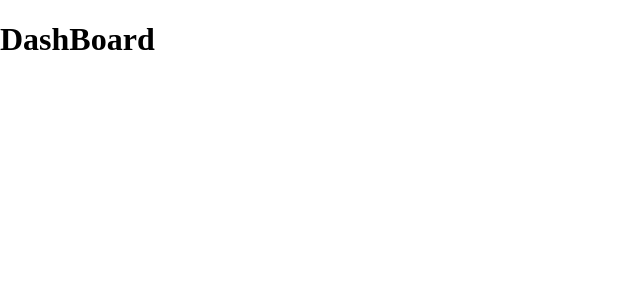
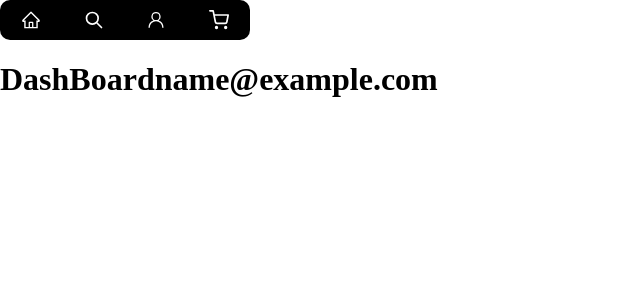
Before and after one commit to develhope/FS34-Team2-Project2, a React (Vite) app in the folder Progetto2/: page /dashboard in a window 1280 px wide. Shown: the top 300 px of the page, without its empty margins (0-640 px from the left). Built offline with nearby package versions, Linux system fonts and the light colour scheme; sample sign-in values are in the browser's storage; a web font is replaced by a local one.

Commit message:
Inizio DashBoard e fix errori

```diff
--- a/Progetto2/src/Carrello.jsx
+++ b/Progetto2/src/Carrello.jsx
@@ -1,4 +1,3 @@
-
 import { useEffect, useState } from "react";
 
 export default function Carrello() {
@@ -26,8 +25,9 @@
     (acc, item) => acc + item.price * item.quantity,
     0
   );
-
+  console.log(totale);
   return (
+    <div className="login">
       <div>
         <h1 className="bestiario">CARRELLO</h1>
         {prodottiCarrello.length === 0 ? (
@@ -52,5 +52,6 @@
           </>
         )}
       </div>
+    </div>
   );
 }
--- a/Progetto2/src/Components/NavBar.jsx
+++ b/Progetto2/src/Components/NavBar.jsx
@@ -56,8 +56,8 @@
               <a href="#contatti">Contatti </a>
             </div>
           </div>
-          <Link to="/carrello" className="carrello-container">
-            <div className="carrello-container">
+          <Link to="/carrello">
+            <div className="carrelloNavbar">
               <svg
                 className="carrello"
                 viewBox="0 0 32 32"
--- a/Progetto2/src/Components/Negozio.jsx
+++ b/Progetto2/src/Components/Negozio.jsx
@@ -24,7 +24,7 @@
           <div className="card" key={index}>
             <h3>{item.nome}</h3>
             <img src={item.immagine} />
-            <p>{item.prezzo}</p>
+            <p>{item.prezzo}€</p>
             <button
               onClick={() =>
                 aggiungiAlCarrello({
--- a/Progetto2/src/DashBoard.jsx
+++ b/Progetto2/src/DashBoard.jsx
@@ -1,7 +1,83 @@
+import { useAuth } from "./Context/authContext";
 export default function DashBoard() {
+  const { user } = useAuth();
   return (
     <>
-      <h1>DashBoard</h1>
+      <div className="button-container">
+        <button className="button">
+          <svg
+            className="icon"
+            stroke="currentColor"
+            fill="currentColor"
+            stroke-width="0"
+            viewBox="0 0 1024 1024"
+            height="1em"
+            width="1em"
+            xmlns="http://www.w3.org/2000/svg"
+          >
+            <path d="M946.5 505L560.1 118.8l-25.9-25.9a31.5 31.5 0 0 0-44.4 0L77.5 505a63.9 63.9 0 0 0-18.8 46c.4 35.2 29.7 63.3 64.9 63.3h42.5V940h691.8V614.3h43.4c17.1 0 33.2-6.7 45.3-18.8a63.6 63.6 0 0 0 18.7-45.3c0-17-6.7-33.1-18.8-45.2zM568 868H456V664h112v204zm217.9-325.7V868H632V640c0-22.1-17.9-40-40-40H432c-22.1 0-40 17.9-40 40v228H238.1V542.3h-96l370-369.7 23.1 23.1L882 542.3h-96.1z"></path>
+          </svg>
+        </button>
+        <button className="button">
+          <svg
+            className="icon"
+            stroke="currentColor"
+            fill="none"
+            stroke-width="2"
+            viewBox="0 0 24 24"
+            aria-hidden="true"
+            height="1em"
+            width="1em"
+            xmlns="http://www.w3.org/2000/svg"
+          >
+            <path
+              stroke-linecap="round"
+              stroke-linejoin="round"
+              d="M21 21l-6-6m2-5a7 7 0 11-14 0 7 7 0 0114 0z"
+            ></path>
+          </svg>
+        </button>
+        <button className="button">
+          <svg
+            className="icon"
+            stroke="currentColor"
+            fill="currentColor"
+            stroke-width="0"
+            viewBox="0 0 24 24"
+            height="1em"
+            width="1em"
+            xmlns="http://www.w3.org/2000/svg"
+          >
+            <path d="M12 2.5a5.5 5.5 0 0 1 3.096 10.047 9.005 9.005 0 0 1 5.9 8.181.75.75 0 1 1-1.499.044 7.5 7.5 0 0 0-14.993 0 .75.75 0 0 1-1.5-.045 9.005 9.005 0 0 1 5.9-8.18A5.5 5.5 0 0 1 12 2.5ZM8 8a4 4 0 1 0 8 0 4 4 0 0 0-8 0Z"></path>
+          </svg>
+        </button>
+
+        <button className="button">
+          <svg
+            className="icon"
+            stroke="currentColor"
+            fill="none"
+            stroke-width="2"
+            viewBox="0 0 24 24"
+            stroke-linecap="round"
+            stroke-linejoin="round"
+            height="1em"
+            width="1em"
+            xmlns="http://www.w3.org/2000/svg"
+          >
+            <circle cx="9" cy="21" r="1"></circle>
+            <circle cx="20" cy="21" r="1"></circle>
+            <path d="M1 1h4l2.68 13.39a2 2 0 0 0 2 1.61h9.72a2 2 0 0 0 2-1.61L23 6H6"></path>
+          </svg>
+        </button>
+      </div>
+
+      <h1>
+        DashBoard
+        {user.nome}
+        {user.cognome}
+        {user.email}
+      </h1>
     </>
   );
 }
--- a/Progetto2/src/ItemsNegozio.jsx
+++ b/Progetto2/src/ItemsNegozio.jsx
@@ -3,37 +3,37 @@
     nome: "Dadi Da Gioco",
     immagine:
       "https://everhearthinn.com/wp-content/uploads/2022/06/Dwarven-Hammer-Copper-Metal-DnD-Dice-Set.webp",
-    prezzo: "15.99€",
+    prezzo: 15.99,
   },
   {
     nome: "Torre Lancia Dadi",
     immagine:
       "https://i.etsystatic.com/19673862/r/il/600bff/5729843021/il_570xN.5729843021_ryv6.jpg",
-    prezzo: "39.99€",
+    prezzo: 39.99,
   },
   {
     nome: "Pedine Guerrieri",
     immagine:
       "https://weprintminiatures.com/cdn/shop/collections/dungeons-and-dragons-miniatures-403784_1024x1024.jpg?v=1696606504",
-    prezzo: "5.99€ (CAD)",
+    prezzo: 5.99,
   },
   {
     nome: "Scrigno Per Dadi",
     immagine:
       "https://i.etsystatic.com/30215457/r/il/519a28/5098268074/il_fullxfull.5098268074_aog1.jpg",
-    prezzo: "30€",
+    prezzo: 30,
   },
   {
     nome: "Set Mappe",
     immagine:
       "https://149455152.v2.pressablecdn.com/wp-content/uploads/2021/01/Exteriors.jpg",
-    prezzo: "12€",
+    prezzo: 12,
   },
   {
     nome: "Portachiavi",
     immagine:
       "https://i.etsystatic.com/9665931/r/il/47afd6/4444301092/il_340x270.4444301092_rphf.jpg",
-    prezzo: "4.99€ (CAD)",
+    prezzo: 4.99,
   },
 ];
- export default items;
+export default items;
--- a/Progetto2/src/index.css
+++ b/Progetto2/src/index.css
@@ -1,3 +1,37 @@
+/* From Uiverse.io by faxriddin20 */
+.button-container {
+  display: flex;
+  background-color: black;
+  width: 250px;
+  height: 40px;
+  align-items: center;
+  justify-content: space-around;
+  border-radius: 10px;
+}
+
+.button {
+  outline: 0 !important;
+  border: 0 !important;
+  width: 40px;
+  height: 40px;
+  border-radius: 50%;
+  background-color: transparent;
+  display: flex;
+  align-items: center;
+  justify-content: center;
+  color: #fff;
+  transition: all ease-in-out 0.3s;
+  cursor: pointer;
+}
+
+.button:hover {
+  transform: translateY(-3px);
+}
+
+.icon {
+  font-size: 20px;
+}
+
 .login {
   background-image: url(assets/footer-background.jpeg);
   background-repeat: no-repeat;
@@ -224,6 +258,14 @@
   gap: 20px;
 }
 
+.carrelloNavbar {
+  position: relative;
+  display: inline-block;
+  cursor: pointer;
+  color: white;
+  border-radius: 5px;
+}
+
 .carrello-item {
   border: 1px solid #ccc;
   padding: 10px;
@@ -377,13 +419,7 @@
 .menu-dropdown a:hover {
   background-color: #ddd;
 }
-.carrello-container {
-  position: relative;
-  display: inline-block;
-  cursor: pointer;
-  color: white;
-  border-radius: 5px;
-}
+
 .carrello-container:hover .menu-dropdown3 {
   display: block;
 }
```
Lines whose indentation alone changed are shown as unchanged.
